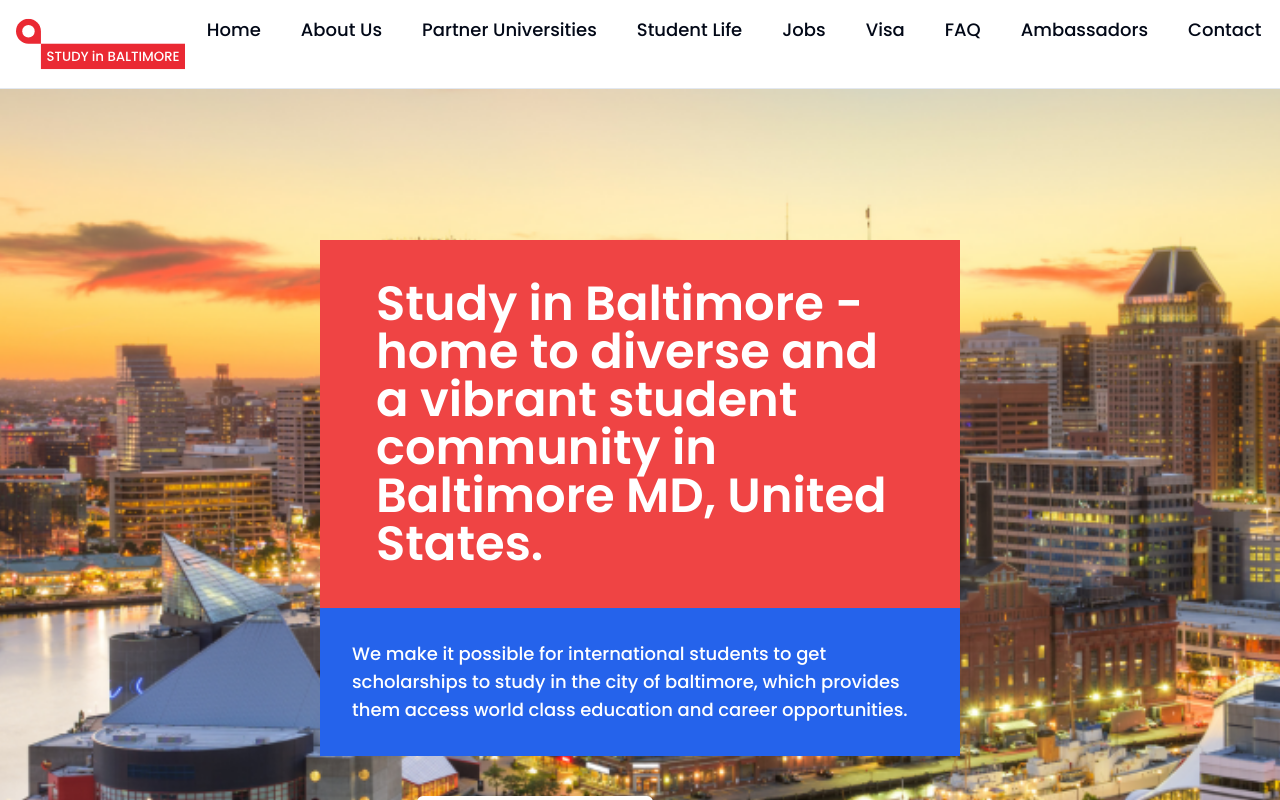
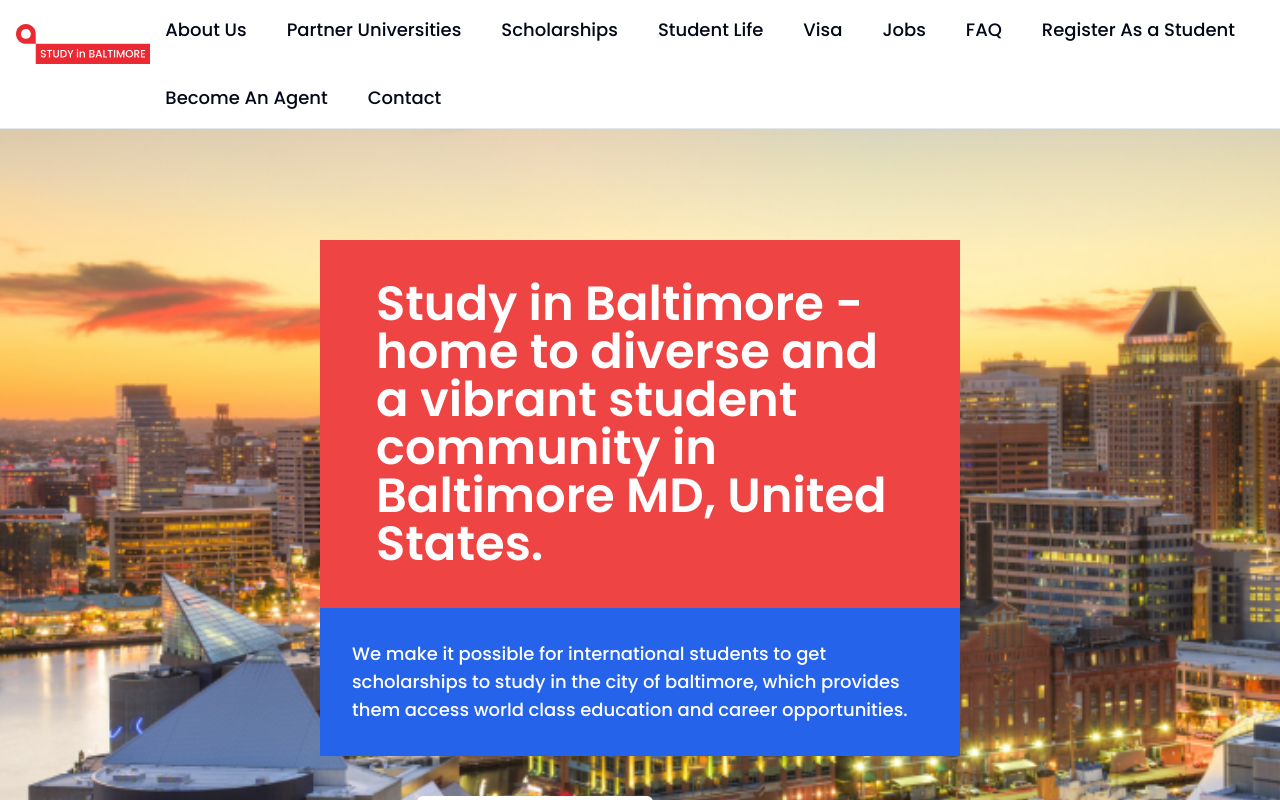
Before and after one commit to Babithkp/studyinbaltimore, a Next.js app: page / in a window 1280 px wide. Shown: the top 800 px of the page. Built offline with nearby package versions, Linux system fonts and the light colour scheme.

Commit message:
background to white

```diff
--- a/src/app/aboutus/page.tsx
+++ b/src/app/aboutus/page.tsx
@@ -1,7 +1,7 @@
 import React from "react";
 export default function page() {
   return (
-    <main className="flex items-center justify-center bg-slate-100">
+    <main className="flex items-center justify-center ">
       <section className="w-[60%] p-10 max-md:w-full max-md:p-4">
         <article>
           <h1 className="my-10 text-5xl font-bold text-red-500 max-md:text-3xl">
--- a/src/app/ambassadors/page.tsx
+++ b/src/app/ambassadors/page.tsx
@@ -1,6 +1,6 @@
 import { IoMdArrowDropdown } from "react-icons/io";export default function page() {
   return (
-    <main className="bg-slate-100 flex justify-center items-center">
+    <main className=" flex justify-center items-center">
       <section className="w-[60%] p-10 max-md:w-full max-md:p-4">
         <article>
           <h1 className="text-red-500 text-5xl font-bold my-10 max-md:text-3xl">Ambassadors</h1>
--- a/src/app/contact/page.tsx
+++ b/src/app/contact/page.tsx
@@ -1,7 +1,7 @@
 import React from "react";
 export default function page() {
   return (
-    <main className="bg-slate-100 flex justify-center items-center">
+    <main className=" flex justify-center items-center">
       <section className="w-[60%] p-10 max-md:w-full max-md:p-4">
         <article>
           <h1 className="text-red-500 text-5xl font-bold my-10 max-md:text-3xl">Contact</h1>
--- a/src/app/faq/page.tsx
+++ b/src/app/faq/page.tsx
@@ -1,7 +1,7 @@
 import React from "react";
 export default function page() {
   return (
-    <main className="flex items-center justify-center bg-slate-100">
+    <main className="flex items-center justify-center ">
       <section className="w-[60%] p-10 max-md:w-full max-md:p-4">
         <article>
           <h1 className="my-10 text-5xl font-bold text-red-500 max-md:text-3xl">
--- a/src/app/jobs/page.tsx
+++ b/src/app/jobs/page.tsx
@@ -1,7 +1,7 @@
 import React from "react";
 export default function page() {
   return (
-    <main className="flex items-center justify-center bg-slate-100">
+    <main className="flex items-center justify-center ">
       <section className="w-[60%] p-10 max-md:w-full max-md:p-4">
         <article>
           <h1 className="my-10 text-5xl font-bold text-red-500 max-md:text-3xl">
--- a/src/app/page.tsx
+++ b/src/app/page.tsx
@@ -242,22 +242,22 @@ export default function Home() {
         <h3 className="my-8 px-5 text-5xl font-bold text-red-500 max-md:text-3xl">
           Find out more about the universities
         </h3>
-        <div className="my-10 grid w-[75%] md:grid-cols-4 gap-7">
-          <div className="flex flex-col items-center relative">
-            <h6 className="text-yellow-300 text-8xl font-semibold">11</h6>
-            <p className="absolute top-[30%] font-bold text-slate-600 text-lg max-md:top-[35%]">YEARS OF BUSINESS</p>
+        <div className="my-10 flex w-[80%] justify-between flex-wrap max-md:justify-center gap-7">
+          <div className="flex flex-col items-center relative text-center ">
+            <h6 className="text-yellow-300 text-8xl font-semibold">14</h6>
+            <p className="absolute top-[30%] font-bold text-slate-600 text-lg max-md:top-[35%] w-[210%]">YEARS OF EXPERIENCE</p>
           </div>
           <div className="flex flex-col items-center relative">
-            <h6 className="text-yellow-300 text-8xl font-semibold">7000+</h6>
-            <p className="absolute top-[30%] font-bold text-slate-600 text-lg max-md:top-[35%]">Student Assisted</p>
+            <h6 className="text-yellow-300 text-8xl font-semibold">18000+</h6>
+            <p className="absolute top-[30%] font-bold text-slate-600 text-lg max-md:top-[35%]">Scholarships Awarded</p>
           </div>
           <div className="flex flex-col items-center relative">
             <h6 className="text-yellow-300 text-8xl font-semibold">99%</h6>
-            <p className="absolute top-[30%] font-bold text-slate-600 text-lg max-md:top-[35%]">Visa Success Ratio</p>
+            <p className="absolute top-[30%] font-bold text-slate-600 text-lg  max-md:top-[35%] w-[130%]">University Acceptance Rate</p>
           </div>
           <div className="flex flex-col items-center relative">
-            <h6 className="text-yellow-300 text-8xl font-semibold">3+</h6>
-            <p className="absolute top-[30%] font-bold text-slate-600 text-lg max-md:top-[35%]">Acceptance in Min 3 colleges</p>
+            <h6 className="text-yellow-300 text-8xl font-semibold">99%</h6>
+            <p className="absolute top-[30%] font-bold text-slate-600 text-lg max-md:top-[35%] ">Visa Success Rate</p>
           </div>
 
         </div>
--- a/src/app/partner-universities/page.tsx
+++ b/src/app/partner-universities/page.tsx
@@ -17,7 +17,7 @@ import Link from "next/link";
 
 export default function page() {
   return (
-    <main className="flex items-center justify-center bg-slate-100">
+    <main className="flex items-center justify-center ">
       <section className="w-[60%] p-10 max-md:w-full max-md:p-4">
         <article>
           <h1 className="my-10 text-5xl font-bold text-red-500 max-md:text-3xl ">
--- a/src/app/student-life/page.tsx
+++ b/src/app/student-life/page.tsx
@@ -1,7 +1,7 @@
 import React from "react";
 export default function page() {
   return (
-    <main className="flex items-center justify-center bg-slate-100">
+    <main className="flex items-center justify-center ">
       <section className="w-[60%] p-10 max-md:w-full max-md:p-4">
         <article>
           <h1 className="my-10 text-5xl font-bold text-red-500 max-md:text-3xl">
--- a/src/app/visa/page.tsx
+++ b/src/app/visa/page.tsx
@@ -1,7 +1,7 @@
 import React from "react";
 export default function page() {
   return (
-    <main className="flex items-center justify-center bg-slate-100">
+    <main className="flex items-center justify-center ">
       <section className="w-[60%] p-10 max-md:w-full max-md:p-4">
         <article>
           <h1 className="my-10 text-5xl font-bold text-red-500 max-md:text-3xl">
--- a/src/components/nav-foot/Navbar.tsx
+++ b/src/components/nav-foot/Navbar.tsx
@@ -26,7 +26,7 @@ export default function Navbar() {
       <figure className="h-14">
         <Link href={"/"}>
           <svg
-            className="w-[90%] max-md:m-0 h-[100%]"
+            className="h-[100%] w-[90%] max-md:m-0"
             width="306"
             height="91"
             viewBox="0 0 306 91"
@@ -60,28 +60,31 @@ export default function Navbar() {
       </figure>
       <ul className="relative flex flex-wrap gap-10 max-lg:w-[80%] max-lg:gap-5 max-md:hidden">
         <li>
-          <Link href={"/"}>Home</Link>
-        </li>
-        <li>
           <Link href={"/aboutus"}>About Us</Link>
         </li>
         <li>
           <Link href={"/partner-universities"}>Partner Universities</Link>
         </li>
         <li>
+          <Link href={"/Scholarships"}>Scholarships</Link>
+        </li>
+        <li>
           <Link href={"/student-life"}>Student Life</Link>
+        </li>
+        <li>
+          <Link href={"/visa"}>Visa</Link>
         </li>
         <li>
           <Link href={"/jobs"}>Jobs</Link>
         </li>
         <li>
-          <Link href={"/visa"}>Visa</Link>
-        </li>
-        <li>
           <Link href={"/faq"}>FAQ</Link>
         </li>
         <li>
-          <Link href={"/ambassadors"}>Ambassadors</Link>
+          <Link href={"/ambassadors"}>Register As a Student</Link>
+        </li>
+        <li>
+          <Link href={"/contact"}>Become An Agent</Link>
         </li>
         <li>
           <Link href={"/contact"}>Contact</Link>
@@ -108,7 +111,7 @@ export default function Navbar() {
             </Link>
             <Link
               href={"/aboutus"}
-              className="block w-full border-b-[1px]  p-5 text-base font-medium text-black"
+              className="block w-full border-b-[1px] p-5 text-base font-medium text-black"
             >
               About Us
             </Link>
@@ -119,28 +122,37 @@ export default function Navbar() {
               Partner Universities
             </Link>
             <Link
+              href={"/Scholarships"}
+              className="block w-full border-b-[1px] p-5 text-base font-medium text-black"
+            >
+              Scholarships
+            </Link>
+            <Link
               href={"/student-life"}
-              className="block w-full border-b-[1px]  p-5 text-base font-medium text-black"
+              className="block w-full border-b-[1px] p-5 text-base font-medium text-black"
             >
               Student Life
             </Link>
             <Link
+              href={"/visa"}
+              className="block w-full border-b-[1px] p-5 text-base font-medium text-black"
+            >
+              Visa
+            </Link>
+            <Link
               href={"/jobs"}
-              className="block w-full border-b-[1px]  p-5 text-base font-medium text-black"
+              className="block w-full border-b-[1px] p-5 text-base font-medium text-black"
             >
               Jobs
-            </Link>
-            <Link
-              href={"/visa"}
-              className="block w-full border-b-[1px]  p-5 text-base font-medium text-black"
-            >
-              Visa
             </Link>
             <li className="flex w-full items-center border-b-[1px] p-5 text-base font-medium text-black hover:bg-red-500 hover:text-white">
               <Link href={"/faq"}>FAQ</Link>
             </li>
             <li className="flex w-full items-center border-b-[1px] p-5 text-base font-medium text-black hover:bg-red-500 hover:text-white">
-              <Link href={"/ambassadors"}>Ambassadors</Link>
+              <Link href={"/ambassadors"}>Register As a Student</Link>
+            </li>
+            <li className="flex w-full items-center border-b-[1px] p-5 text-base font-medium text-black hover:bg-red-500 hover:text-white">
+              <Link href={"/contact"}>Become An Agent</Link>
             </li>
             <li className="flex w-full items-center border-b-[1px] p-5 text-base font-medium text-black hover:bg-red-500 hover:text-white">
               <Link href={"/contact"}>Contact</Link>
```
